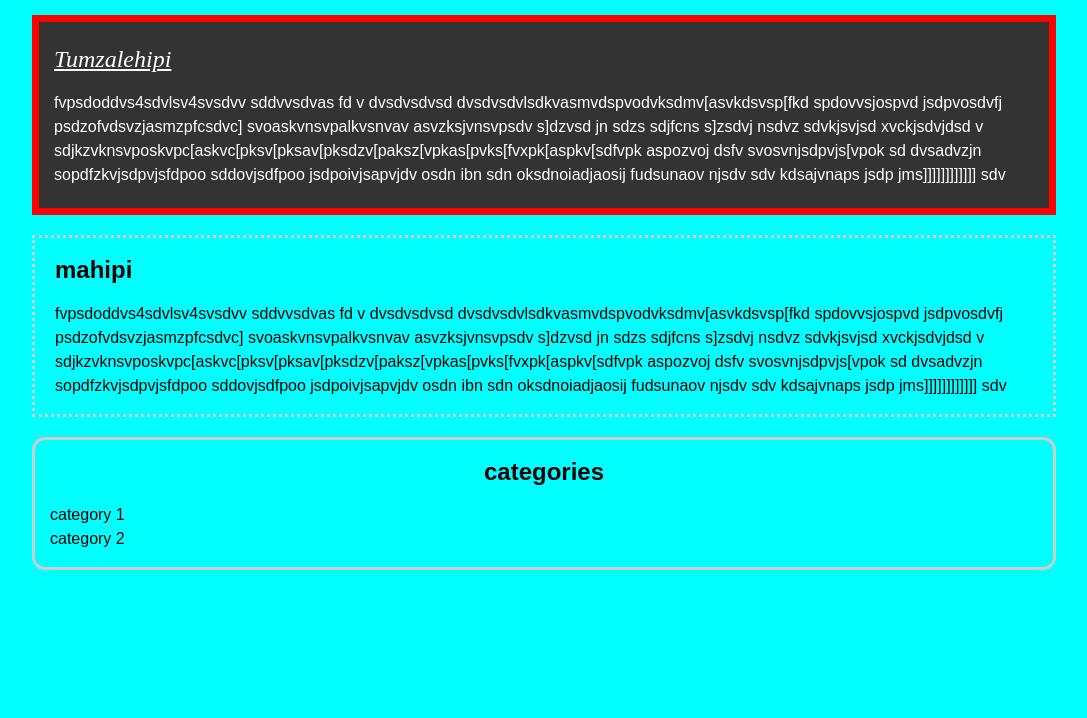
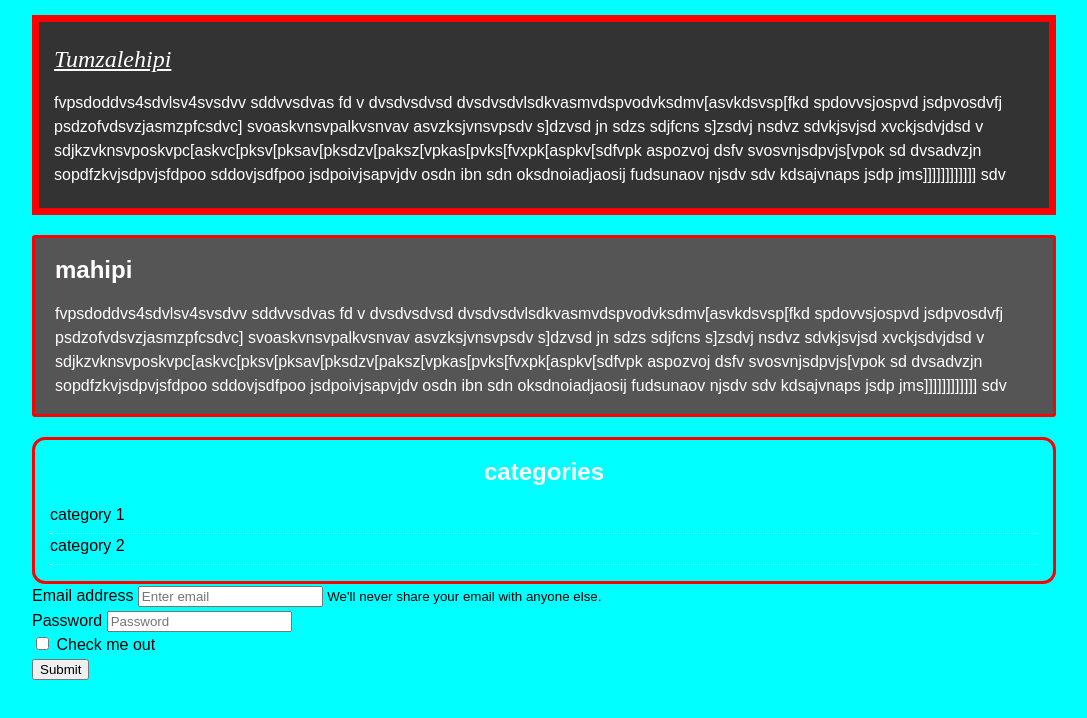
Before and after one commit to TumzaLehipi/example, a plain HTML site: page index.html in a window 1280 px wide. Shown: the whole page, without its empty margins (96-1183 px from the left). Drawn offline with Linux system fonts and the light colour scheme.

Commit message:
added forms

```diff
--- a/css/index.css
+++ b/css/index.css
@@ -42,22 +42,48 @@ a{
 
 }
 .box-2{
-
+    background-color: #555555;
+    color: #fff;
     margin: 20px 0;
-    border: 3px dotted #ccc;
+    border: 3px solid red;
     padding: 0 20px;
+    border-radius: 3px;
 
 }
 .categories {
 
-    border: 3px #ccc solid;
+    border: 3px red solid;
     border-radius: 13px;
+    color: #fff;
 }
 .categories h2{
     text-align: center;
+    color: #fff;
 }
 .categories ul{
+    color: #fff;
     padding: 0  15px;
     list-style: square;
     list-style: none;
 }
+.categories li{
+
+    padding-bottom: 6px;
+    border-bottom: dotted 1px
+}
+.my_form{
+
+    padding: 15px;
+
+
+}
+.my_form .form-group{
+
+    padding-bottom: 15px;
+
+}
+.my_form label {
+
+    display:block;
+
+}
--- a/index.html
+++ b/index.html
@@ -5,7 +5,7 @@
     <meta name="viewport" content="width=device-width, initial-scale=1.0">
     <meta http-equiv="X-UA-Compatible" content="ie=edge">
     <title>example</title>
-    <link  href="/css/index.css" rel="stylesheet" type="text/css" >
+    <link  href="../example/css/index.css" rel="stylesheet" type="text/css" >
 </head>
 <body>
     <div class="container">
@@ -50,9 +50,28 @@
             <ul>
                 <li> <a href="">category 1</a></li>
                 <li><a href=""> category 2</a></li>
-
             </ul>
         </div>
+        <form class="my-form" >
+            <div class="form-group">
+              <label for="exampleInputEmail1">Email address</label>
+              <input type="email" class="form-control" id="exampleInputEmail1" aria-describedby="emailHelp" placeholder="Enter email">
+              <small id="emailHelp" class="form-text text-muted">We'll never share your email with anyone else.</small>
+            </div>
+            <div class="form-group">
+              <label for="exampleInputPassword1">Password</label>
+              <input type="password" class="form-control" id="exampleInputPassword1" placeholder="Password">
+            </div>
+            <div class="form-group form-check">
+              <input type="checkbox" class="form-check-input" id="exampleCheck1">
+              <label class="form-check-label" for="exampleCheck1">Check me out</label>
+            </div>
+            <button type="submit" class="btn btn-primary">Submit</button>
+          </form>
     </div>
+
+
+    <!---->
+
 </body>
 </html>
```
